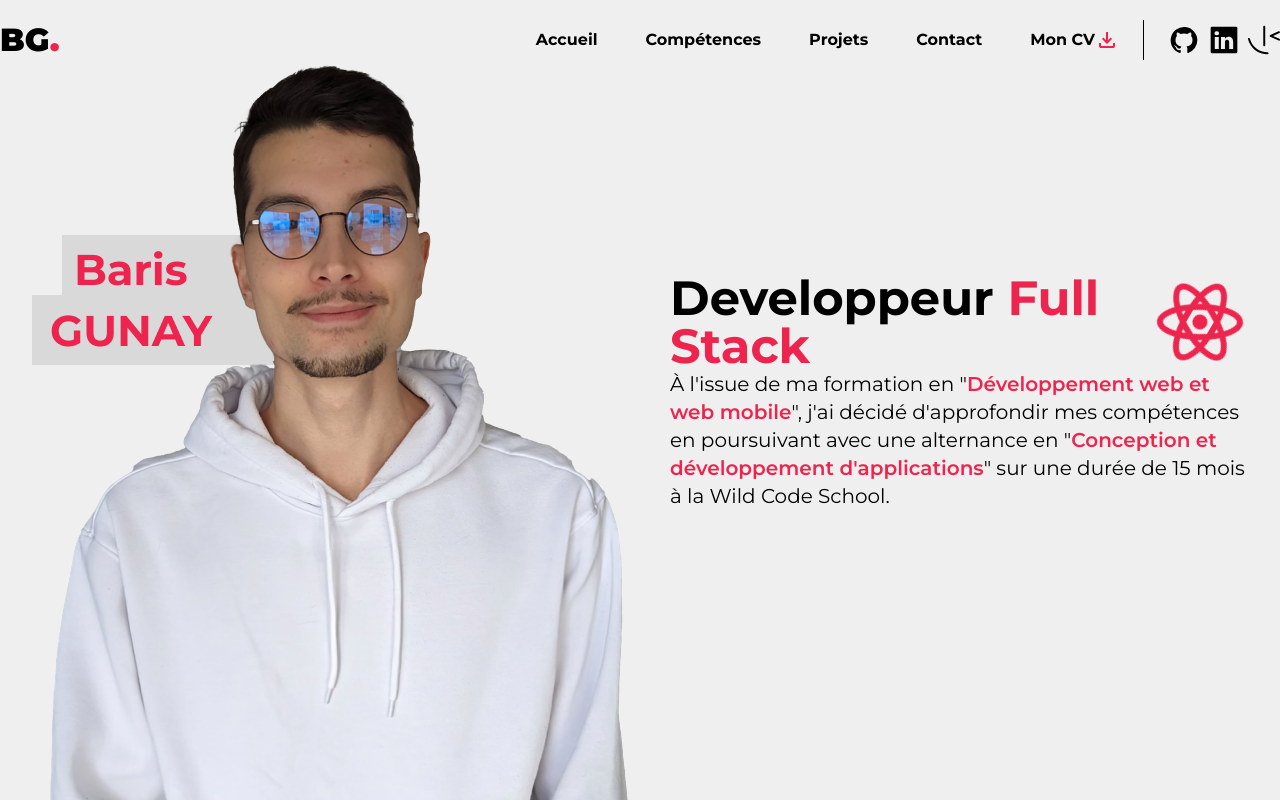
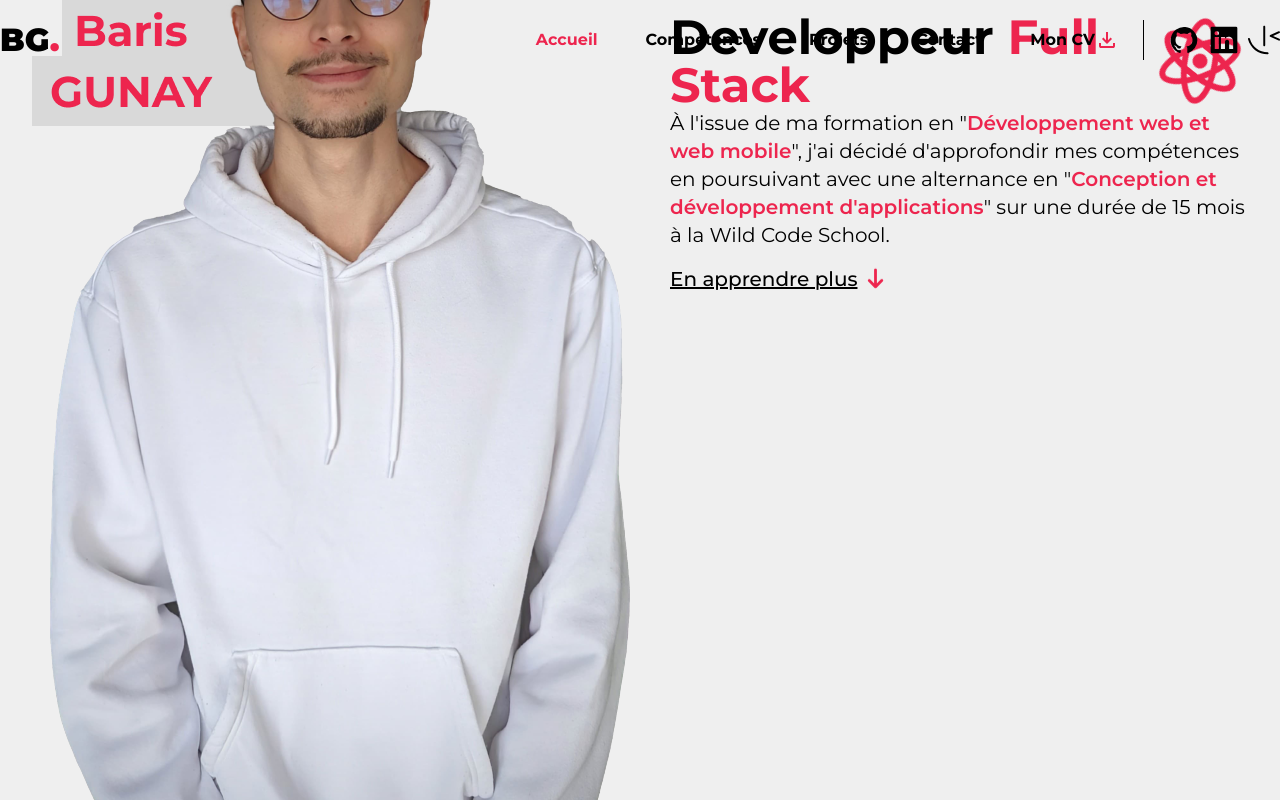
Before and after one commit to BarisRz/Portfolio, a React (Vite) app: page / in a window 1280 px wide. Shown: the top 800 px of the page. Built offline with nearby package versions, Linux system fonts and the light colour scheme.

Commit message:
navbar faite pas responsive

```diff
--- a/package.json
+++ b/package.json
@@ -14,6 +14,7 @@
     "react": "^18.2.0",
     "react-dom": "^18.2.0",
     "react-router-dom": "^6.18.0",
+    "react-scroll": "^1.9.0",
     "sass": "^1.69.5"
   },
   "devDependencies": {
--- a/src/components/Hero.jsx
+++ b/src/components/Hero.jsx
@@ -1,5 +1,7 @@
+import { Link } from "react-scroll";
 import photo from "../assets/test.png";
 import reactlogo from "../assets/svg/react.svg";
+import arrow from "../assets/svg/arrowdown.svg";
 
 function Hero() {
   return (
@@ -29,6 +31,26 @@ function Hero() {
             </span>
             " sur une durée de 15 mois à la Wild Code School.
           </p>
+          <div className="pt-4 group cursor-pointer w-[220px]">
+            <Link
+              to="skills"
+              spy={true}
+              smooth={true}
+              duration={500}
+              className="flex"
+            >
+              <p className="text-xl font-medium underline group-hover:decoration-secondary">
+                En apprendre plus
+              </p>
+              <span className="translate-y-2">
+                <img
+                  src={arrow}
+                  alt="arrow icon"
+                  className="pl-2 animate-bounce"
+                />
+              </span>
+            </Link>
+          </div>
         </div>
       </div>
     </div>
--- a/src/components/Navbar.jsx
+++ b/src/components/Navbar.jsx
@@ -1,3 +1,5 @@
+import { Link } from "react-scroll";
+import { useState, useEffect } from "react";
 import frontendmentor from "../assets/svg/frontendmentor.svg";
 import github from "../assets/svg/github.svg";
 import linkedin from "../assets/svg/linkedin.svg";
@@ -5,22 +7,95 @@ import dl from "../assets/svg/dl-icon.svg";
 import CV from "../assets/CV.pdf";
 
 function Navbar() {
+  const [scrolled, setScrolled] = useState(false);
+  useEffect(() => {
+    const handleScroll = () => {
+      const isScrolled = window.scrollY > 0;
+      if (isScrolled !== scrolled) {
+        setScrolled(!scrolled);
+      }
+    };
+
+    document.addEventListener("scroll", handleScroll, { passive: true });
+
+    return () => {
+      document.removeEventListener("scroll", handleScroll);
+    };
+  }, [scrolled]);
   return (
-    <div>
-      <nav className="flex pt-4 justify-between">
+    <div
+      className={`fixed w-full z-20 flex justify-center transition duration-700 ${
+        scrolled && "bg-white"
+      }`}
+    >
+      <div className="w-[1440px]">
+        <nav className="flex py-4 justify-between">
+          <Link
+            to="hero"
+            spy={true}
+            smooth={true}
+            duration={500}
+            className="cursor-pointer"
+          >
             <p className="font-black text-[32px]">
               BG<span className="text-secondary">.</span>
             </p>
+          </Link>
           <div className="flex items-center">
             <ul className="flex font-bold gap-12">
-            <li>Accueil</li>
-            <li>Compétences</li>
-            <li>Projets</li>
-            <li>Contact</li>
+              <li>
+                <Link
+                  to="hero"
+                  spy={true}
+                  smooth={true}
+                  duration={500}
+                  className="relative overflow-hidden cursor-pointer"
+                >
+                  Accueil
+                  <span className="underline-nav"></span>
+                </Link>
+              </li>
+              <li>
+                <Link
+                  to="skills"
+                  spy={true}
+                  smooth={true}
+                  duration={500}
+                  className="relative overflow-hidden cursor-pointer"
+                >
+                  Compétences
+                  <span className="underline-nav"></span>
+                </Link>
+              </li>
+              <li>
+                <Link
+                  to="projet"
+                  spy={true}
+                  smooth={true}
+                  duration={500}
+                  className="relative overflow-hidden cursor-pointer"
+                >
+                  Projets
+                  <span className="underline-nav"></span>
+                </Link>
+              </li>
+              <li>
+                <Link
+                  to="contact"
+                  spy={true}
+                  smooth={true}
+                  duration={500}
+                  className="relative overflow-hidden cursor-pointer"
+                >
+                  Contact
+                  <span className="underline-nav"></span>
+                </Link>
+              </li>
               <li className="group">
                 <a href={CV} download>
-                <div className="flex">
+                  <div className="flex relative overflow-hidden cursor-pointer">
                     Mon CV
+                    <span className="underline-nav"></span>
                     <img
                       src={dl}
                       alt="Download CV"
@@ -69,6 +144,7 @@ function Navbar() {
           </div>
         </nav>
       </div>
+    </div>
   );
 }
 
--- a/src/components/Skill.jsx
+++ b/src/components/Skill.jsx
@@ -1,5 +1,11 @@
 function Skill() {
-  return <></>;
+  return (
+    <>
+      <h2 className="text-5xl font-extrabold pt-28">
+        Mes <span className="text-secondary">compétences</span>
+      </h2>
+    </>
+  );
 }
 
 export default Skill;
--- a/src/index.scss
+++ b/src/index.scss
@@ -19,3 +19,25 @@ body {
 .page {
   height: 100vh;
 }
+
+li {
+  .active {
+    color: $secondary;
+    transition: all 0.3s ease-in-out;
+  }
+}
+
+.underline-nav {
+  position: absolute;
+  top: 20px;
+  bottom: 0;
+  left: 0;
+  width: 0;
+  height: 2px;
+  background: currentColor;
+  transition: width 0.3s;
+}
+
+.cursor-pointer:hover .underline-nav {
+  width: 100%;
+}
--- a/src/pages/App.jsx
+++ b/src/pages/App.jsx
@@ -3,21 +3,27 @@ import Hero from "../components/Hero";
 import Navbar from "../components/Navbar";
 import Projet from "../components/Projet";
 import Skill from "../components/Skill";
+import Contact from "../components/Contact";
 
 function App() {
   return (
     <>
-      <div className="page max-w-[1440px] m-auto flex flex-col justify-between">
-        <Navbar />
+      <Navbar />
+      <div className="page max-w-[1440px] m-auto flex items-end" id="hero">
         <Hero />
       </div>
-      <div className="bg-third">
+      <div className="bg-third" id="skills">
         <div className="page max-w-[1440px] m-auto">
           <Skill />
         </div>
       </div>
-      <div className="page max-w-[1440px] m-auto">
+      <div className="page max-w-[1440px] m-auto" id="projet">
         <Projet />
+      </div>
+      <div className="bg-third" id="contact">
+        <div className="page max-w-[1440px] m-auto">
+          <Contact />
+        </div>
       </div>
       <Footer />
     </>
--- a/tailwind.config.js
+++ b/tailwind.config.js
@@ -9,7 +9,7 @@ export default {
         third: "#d9d9d9",
       },
       animation: {
-        "spin-slow": "spin 7s linear infinite",
+        "spin-slow": "spin 10s linear infinite",
       },
     },
   },
```
Also changed, not shown: src/assets/svg/arrowdown.svg (added), 1 other file (tests, documents, lock files or other folders). Lines whose indentation alone changed are shown as unchanged.
